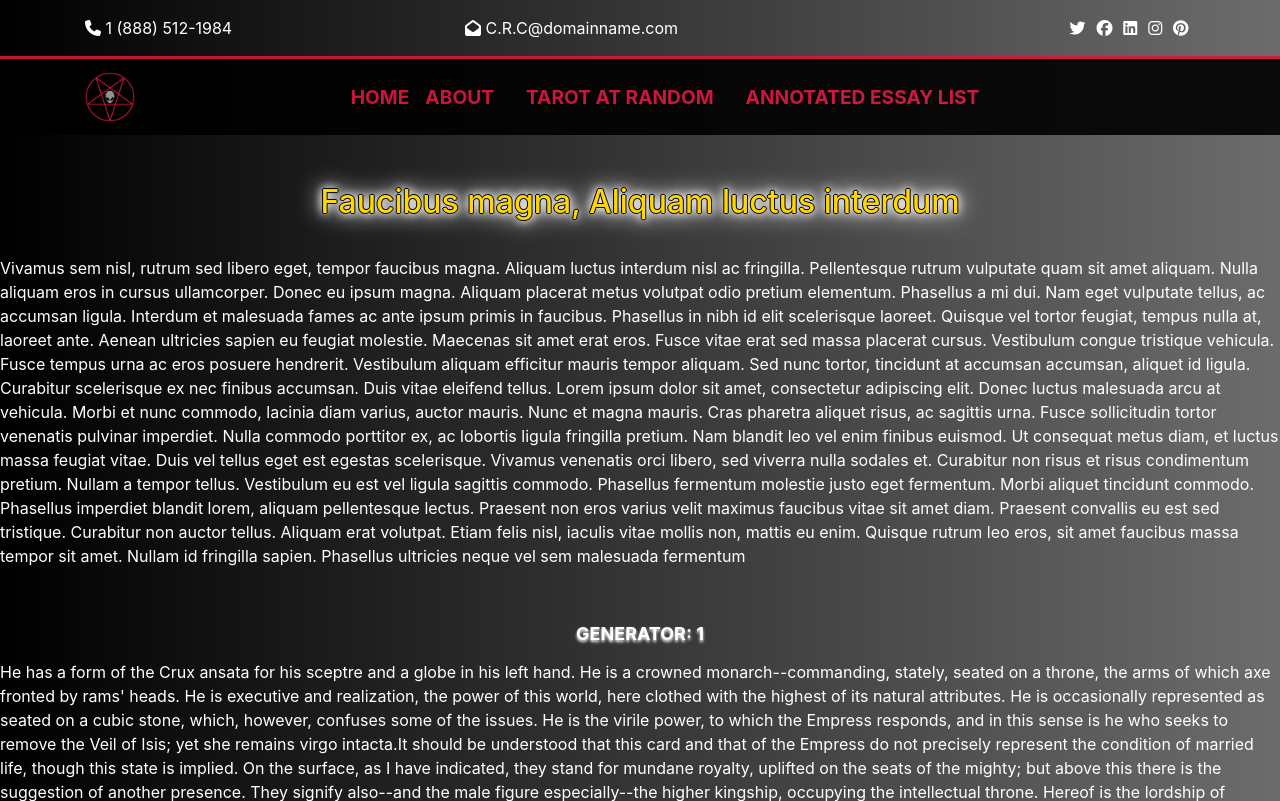
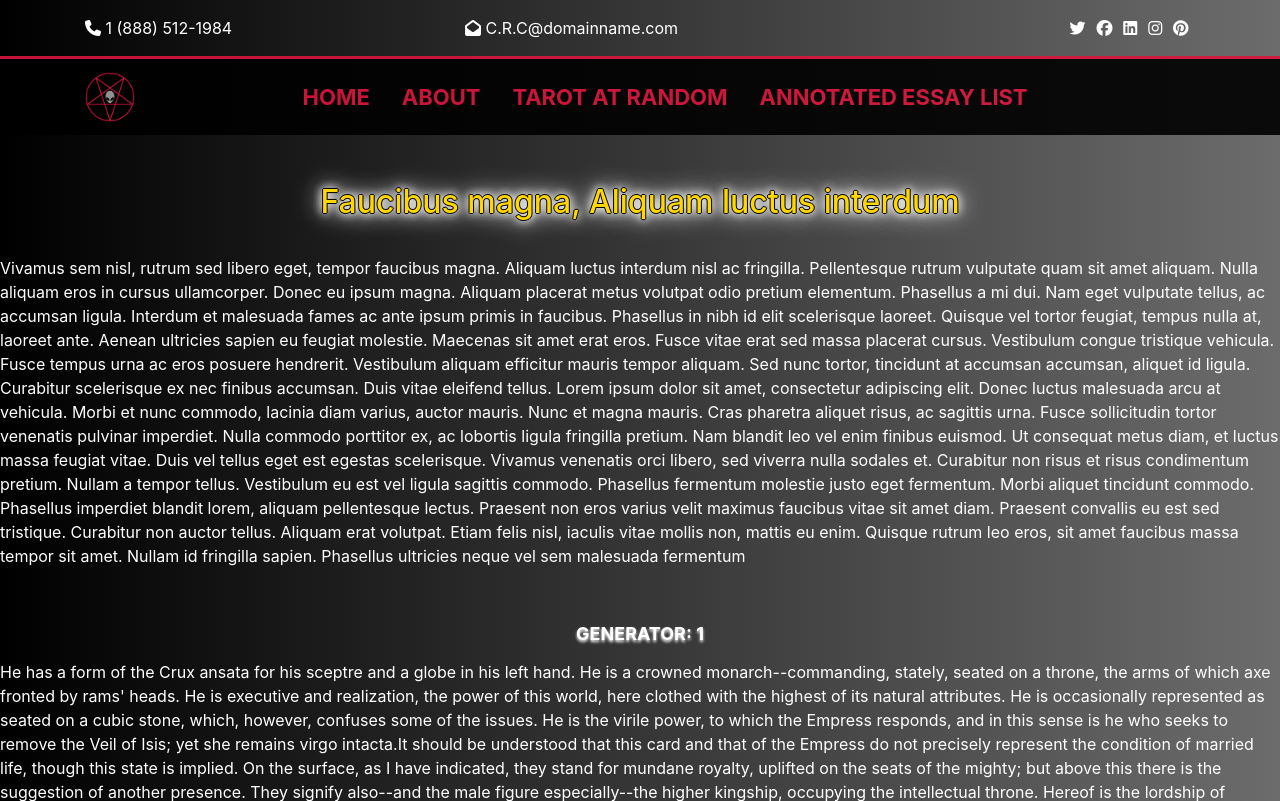
Before and after one commit to enoren5/tarot_juicer, a Django app: page /slashdot/ in a window 1280 px wide. Shown: the top 801 px of the page. Run offline with Django 3.2, Linux system fonts and the light colour scheme; data comes from the database, SQL or seed files in the repository; some libraries are stand-ins or nearby versions.

Commit message:
Req#7, Navbar Design & Revamp #5

```diff
--- a/tarot_juicer/static/css/style.css
+++ b/tarot_juicer/static/css/style.css
@@ -3,6 +3,12 @@ body {
   background-attachment: fixed;
   color: white;
 }
+
+html, body {
+    height: 100%;
+    margin: 0px;
+}
+
 .btn-secondary {
   color: #fff !important;
 }
@@ -254,7 +260,8 @@ a:active {
 }
 
 .main-container {
-    min-height: 550px;
+    min-height: 100%;
+    margin-bottom: 50px;
 }
 
 .navbar-dark .navbar-toggler {
@@ -264,3 +271,7 @@ a:active {
 button:focus {
     outline: 5px auto #990000;
 }
+
+.navbar-nav {
+    font-size: 22px;
+}
--- a/templates/partials/_navbar.html
+++ b/templates/partials/_navbar.html
@@ -11,9 +11,9 @@
         <ul class="navbar-nav">
           <li
             {% if '/' == request.path %}
-              class="nav-item active  mx-auto"
+              class="nav-item active mr-md-3  mx-auto align-self-center"
             {% else %}
-              class="nav-item mx-auto"
+              class="nav-item mx-auto mr-md-3 align-self-center"
             {% endif %}
           >
             <a class="nav-link" href="{% url 'portal' %}">Home</a>
@@ -21,9 +21,9 @@
 
           <li
             {% if 'about' in request.path %}
-              class="nav-item active mr-md-3 mx-sm-auto"
+              class="nav-item active mr-md-3 mx-sm-auto align-self-center"
             {% else %}
-              class="nav-item mr-md-3 mx-sm-auto"
+              class="nav-item mr-md-3 mx-sm-auto align-self-center"
             {% endif %}
           >
             <a class="nav-link" href="{% url 'about' %}">About</a>
@@ -31,9 +31,9 @@
 
           <li
             {% if 'at_random' in request.path %}
-              class="nav-item active mr-md-3 mx-sm-auto"
+              class="nav-item active mr-md-3 mx-sm-auto align-self-center"
             {% else %}
-              class="nav-item mr-md-3 mx-sm-auto"
+              class="nav-item mr-md-3 mx-sm-auto align-self-center"
             {% endif %}
           >
             <a class="nav-link" href="{% url 'get_random_generator' %}">Tarot at Random</a>
@@ -41,9 +41,9 @@
 
           <li
           {% if 'site_map' in request.path %}
-              class="nav-item active mr-md-3 mx-sm-auto"
+              class="nav-item active mr-md-3 mx-sm-auto align-self-center"
             {% else %}
-              class="nav-item mr-md-3 mx-sm-auto"
+              class="nav-item mr-md-3 mx-sm-auto align-self-center"
             {% endif %}
             >
             <a class="nav-link" href="{% url 'site_map' %}">Annotated Essay List</a>
```
